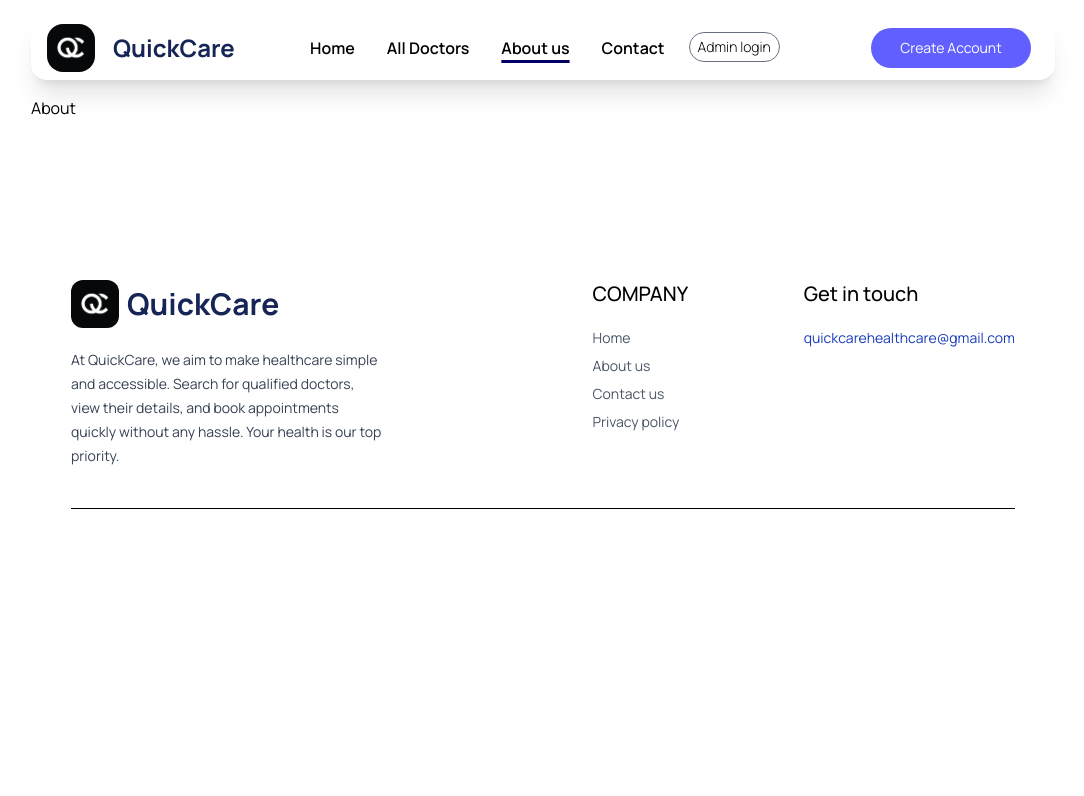
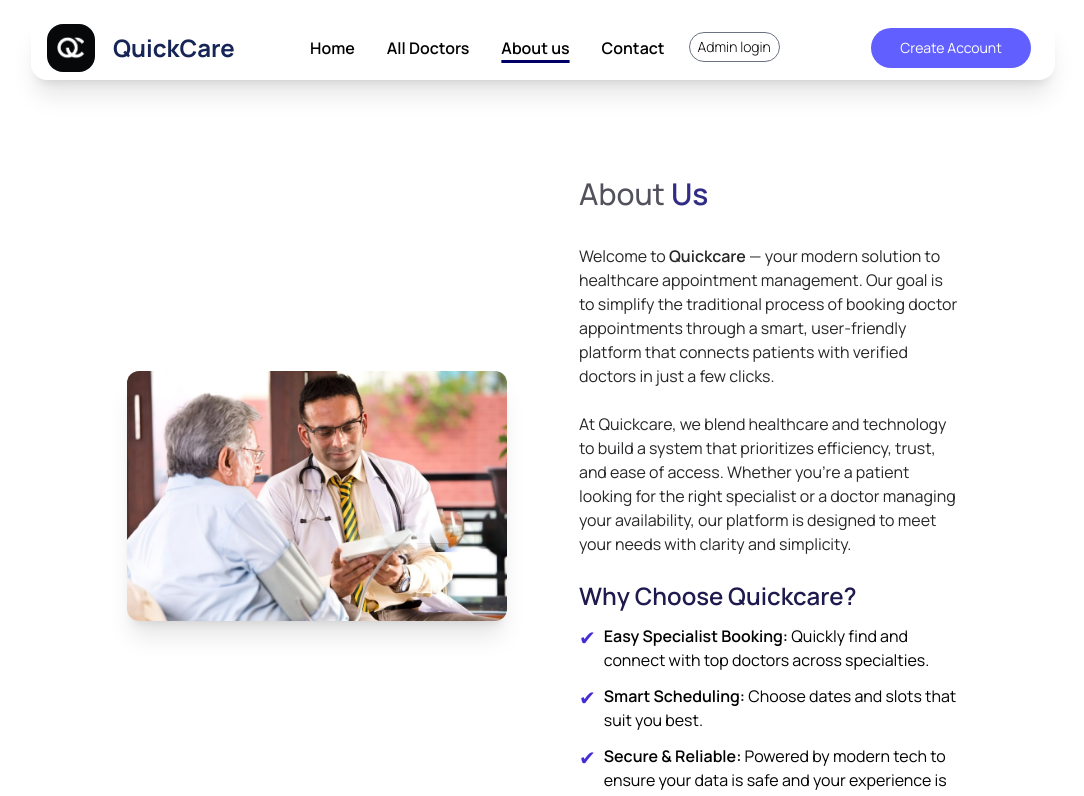
Before and after one commit to GauravPhule23/doc-frontend, a React (Vite) app: page /about in a window 1280 px wide. Shown: the top 796 px of the page, without its empty margins (97-1181 px from the left). Built offline with nearby package versions, Linux system fonts and the light colour scheme.

Commit message:
about us page made

```diff
--- a/src/assets/assets.js
+++ b/src/assets/assets.js
@@ -6,6 +6,7 @@ import group_profiles from './group_profiles.png'
 import profile_pic from './profile_pic.png'
 import contact_image from './contact_image.png'
 import about_image from './about_image.png'
+import aboutus_doc from './aboutus_doc.jpg'
 import logo from './logo.svg'
 import dropdown_icon from './dropdown_icon.svg'
 import menu_icon from './menu_icon.svg'
@@ -53,6 +54,7 @@ export const assets = {
     profile_pic,
     arrow_icon,
     contact_image,
+    aboutus_doc,
     about_image,
     menu_icon,
     cross_icon,
--- a/src/pages/About.jsx
+++ b/src/pages/About.jsx
@@ -1,9 +1,73 @@
-//page for information about the website
-
 import React from 'react'
-
+import { assets } from '../assets/assets'
 export const About = () => {
   return (
-    <div>About</div>
+    <div>
+        <div className="py-12 px-6 lg:px-24 mt-12 flex flex-col lg:flex-row items-center justify-between">
+
+          <div className="lg:w-1/2 mb-8 lg:mb-0 mr-18">
+            <img
+              src={assets.aboutus_doc}
+              alt="Team of doctors"
+              className="rounded-xl shadow-xl w-[2000px] "
+            />
+          </div>
+
+          {/* Text Section */}
+
+          <div className="lg:w-1/2 text-left">
+            <h2 className="text-3xl font-semibold text-indigo-900 mb-8"> <span className='text-zinc-600 font-medium'>About </span> Us</h2>
+            <p className="text-zinc-800 mb-6">
+              Welcome to <span className="font-semibold">Quickcare</span> — your
+              modern solution to healthcare appointment management. Our goal is to
+              simplify the traditional process of booking doctor appointments through
+              a smart, user-friendly platform that connects patients with verified
+              doctors in just a few clicks.
+            </p>
+            <p className="text-zinc-800 mb-6">
+              At Quickcare, we blend healthcare and technology to build a system that
+              prioritizes efficiency, trust, and ease of access. Whether you're a
+              patient looking for the right specialist or a doctor managing your
+              availability, our platform is designed to meet your needs with clarity
+              and simplicity.
+            </p>
+
+            <h3 className="text-2xl font-semibold text-indigo-950 mb-3">
+              Why Choose Quickcare?
+            </h3>
+
+            <ul className="list-none space-y-3">
+
+              <li className="flex items-start">
+                <span className="text-indigo-700 text-xl mr-2">✔</span>
+                <div>
+                  <span className="font-semibold">Easy Specialist Booking:</span>{" "}
+                  Quickly find and connect with top doctors across specialties.
+                </div>
+              </li>
+
+              <li className="flex items-start">
+                <span className="text-indigo-700 text-xl mr-2">✔</span>
+                <div>
+                  <span className="font-semibold">Smart Scheduling:</span> Choose
+                  dates and slots that suit you best.
+                </div>
+              </li>
+
+              <li className="flex items-start">
+                <span className="text-indigo-700 text-xl mr-2">✔</span>
+                <div>
+                  <span className="font-semibold">Secure & Reliable:</span> Powered
+                  by modern tech to ensure your data is safe and your experience is
+                  seamless.
+                </div>
+              </li>
+
+            </ul>
+
+          </div>
+        </div>
+
+    </div>
   )
 }
--- a/src/pages/Contact.jsx
+++ b/src/pages/Contact.jsx
@@ -18,7 +18,7 @@ export const Contact = () => {
 
           <AuthorCard
             name="Shubham Pawar"
-            imgsrc="https://pbs.twimg.com/profile_images/1904974670597865472/wOfhXPZo_400x400.jpg"
+            imgsrc="https://pbs.twimg.com/profile_images/1908420339991748608/-z7SID0h_400x400.jpg"
             github="https://github.com/CodingManiac27"
             linkedin="https://www.linkedin.com/in/shubham-pawar-9092b72b1/"
             role="Frontend"
--- a/src/pages/Doctors.jsx
+++ b/src/pages/Doctors.jsx
@@ -1,36 +1,29 @@
 import React from 'react'
 import { useParams } from 'react-router'
+import { Link } from 'react-router';
 import { useContext } from 'react'
 import { useState } from 'react'
+import { doctors } from '../assets/assets'
 // import { Appcontext } from '../context/Appcontext'
 
 export const Doctors = () => {
 
-  const { speciality } = useParams();
-  const [filterDoc, setFilterDoc] = useState([]);
   // const { doctors } = useContext(Appcontext);
 
   return (
     <div>
 
-      <p>Browse through the doctors specialist.</p>
+      <div className='flex flex-wrap justify-center mt-10 w-auto h-auto gap-4'>
 
-      <div>
-
-        <div>
-          <p>General physician</p>
-          <p>Gynecologist</p>
-          <p>Dermatologist</p>
-          <p>Pediatricians</p>
-          <p>Neurologist</p>
-          <p>Gastroenterologist</p>
-        </div>
-
-        {/* <div>
-          {
-            filterDoc.map()
-          }
-        </div> */}
+        {doctors.map((val, i) => (
+            <Link to={`/appointments/${val._id}`} className='flex flex-col mx-1.5 hover:translate-y-[-10px] transition-all duration-500 rounded-xl border-1 border-indigo-400' key={i}>
+                <img src={val.image} alt="" className='w-16 sm:w-52 bg-indigo-100 rounded-t-lg'/>
+                <div className='bg-gray-100 rounded-b-xl pl-4 py-3'>
+                    <p className='text-lg font-medium'>{val.name}</p>
+                    <p className='font-medium'>{val.speciality}</p>
+                </div>
+            </Link>
+        ))}
 
       </div>
 
```
Also changed, not shown: src/assets/aboutus_doc.jpg (added).
